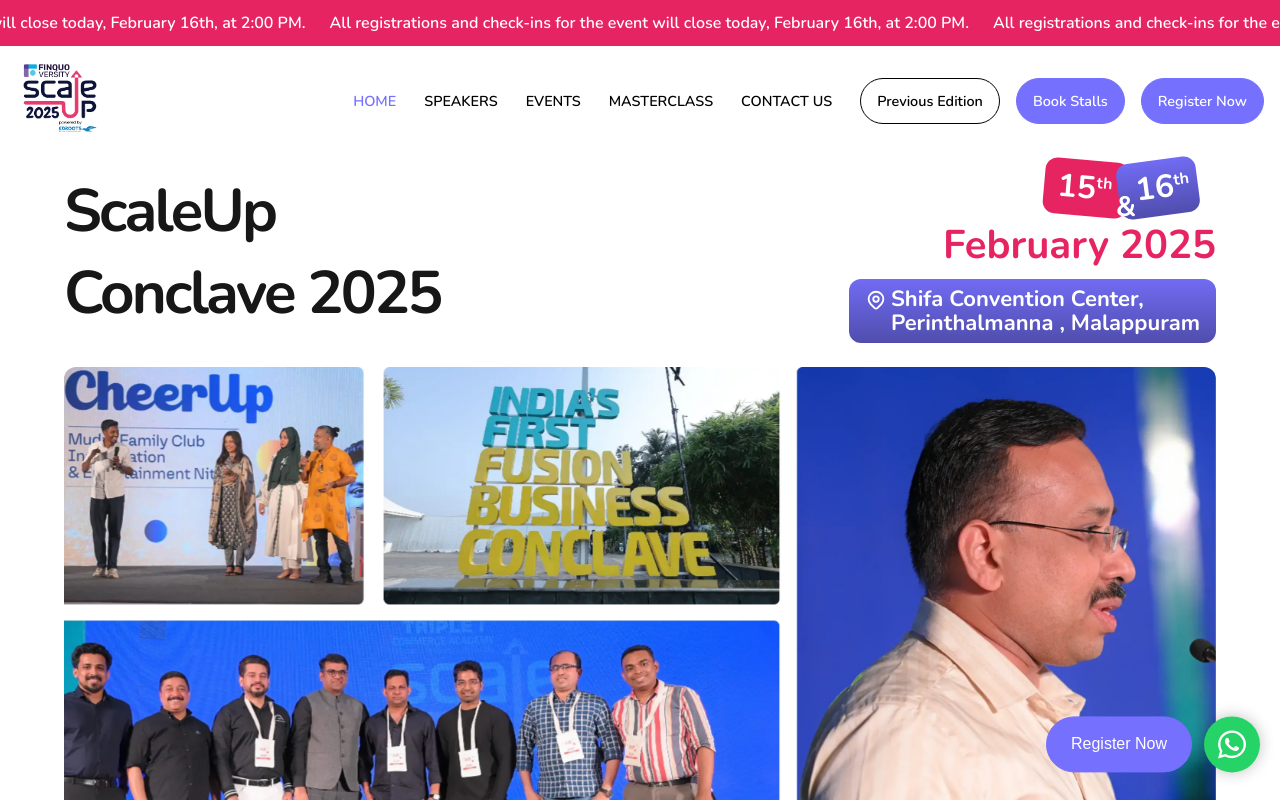
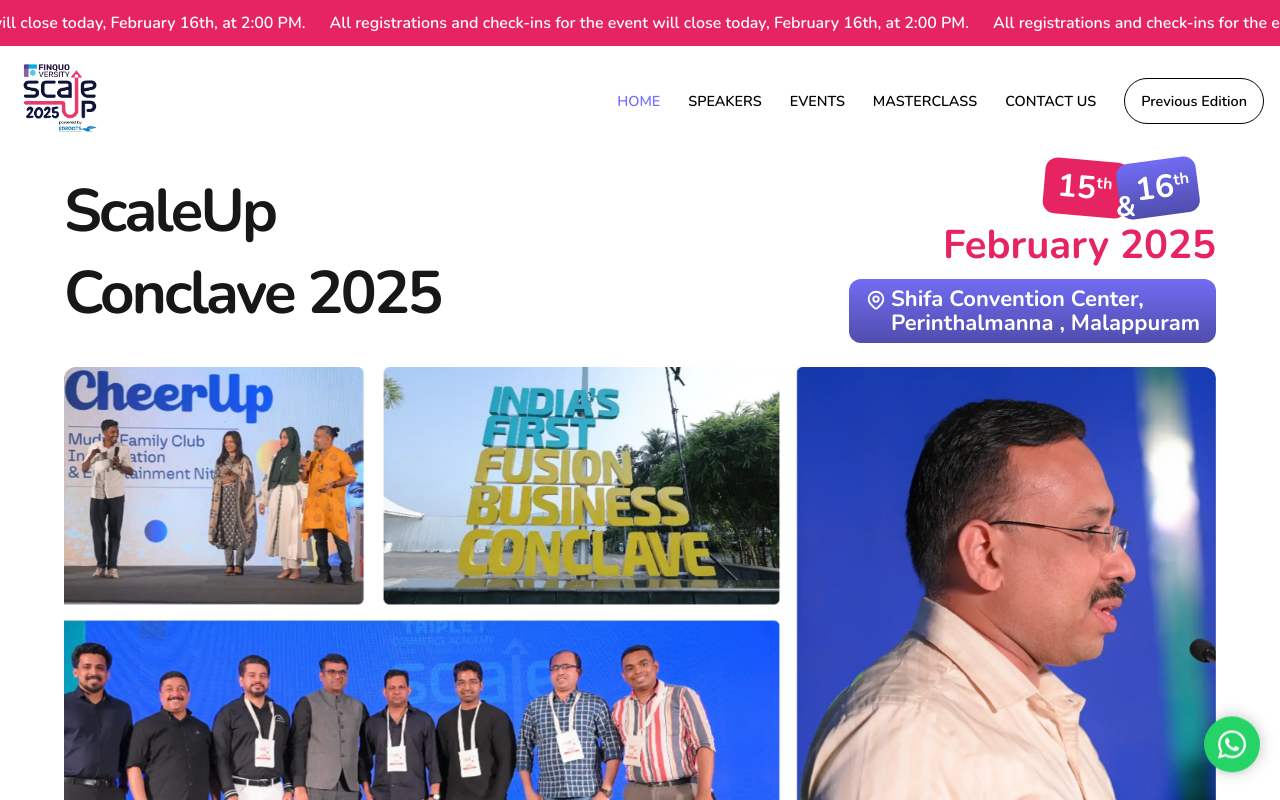
Before and after one commit to Scaleupvillage/scaleup25, a Next.js app: page / in a window 1280 px wide. Shown: the top 800 px of the page. Built offline with nearby package versions, Linux system fonts and the light colour scheme; no server answers; what react-photo-view would draw is missing.

Commit message:
feat(landing):close-registration

```diff
--- a/src/app/_components/Navbar/navbar.jsx
+++ b/src/app/_components/Navbar/navbar.jsx
@@ -204,7 +204,7 @@ export default function Navbar() {
                                 >
                                     Previous Edition
                                 </Link>
-                                <a
+                                {/* <a
                                     href="#"
                                     className={styles.reg}
                                     onClick={() => {
@@ -213,8 +213,8 @@ export default function Navbar() {
                                     }}
                                 >
                                     Book Stalls
-                                </a>
-                                <a
+                                </a> */}
+                                {/* <a
                                     href="#"
                                     className={styles.reg}
                                     onClick={() => {
@@ -226,7 +226,7 @@ export default function Navbar() {
                                     }}
                                 >
                                     Register Now
-                                </a>
+                                </a> */}
                             </span>
                         </div>
                     </div>
--- a/src/app/_components/preSection/pre.jsx
+++ b/src/app/_components/preSection/pre.jsx
@@ -60,7 +60,7 @@ export default function Pre() {
                                         <p className={styles.completedBadge}>Completed</p>
                                     )}
                                     <span>{event.date}</span>
-                                    {event.link && event.link.length > 0 && (
+                                    {/* {event.link && event.link.length > 0 && (
                                         <a
                                             href={event.link}
                                             target="_blank"
@@ -68,7 +68,7 @@ export default function Pre() {
                                         >
                                             Register Now
                                         </a>
-                                    )}
+                                    )} */}
                                 </div>
                             </div>
                         </div>
--- a/src/app/_components/whatsapp/whatsapp.jsx
+++ b/src/app/_components/whatsapp/whatsapp.jsx
@@ -37,9 +37,9 @@ export default function Whatsapp() {
     return (
         <>
             <div className={styles.pop}>
-                <button onClick={handleButtonClick} className={styles.reg} aria-label="register">
+                {/* <button onClick={handleButtonClick} className={styles.reg} aria-label="register">
                     Register Now
-                </button>
+                </button> */}
                 <Link href={whatsappLink} className={styles.whatsapp} aria-label="whatsapp">
                     <FaWhatsapp className={styles.icon} />
                 </Link>
```
